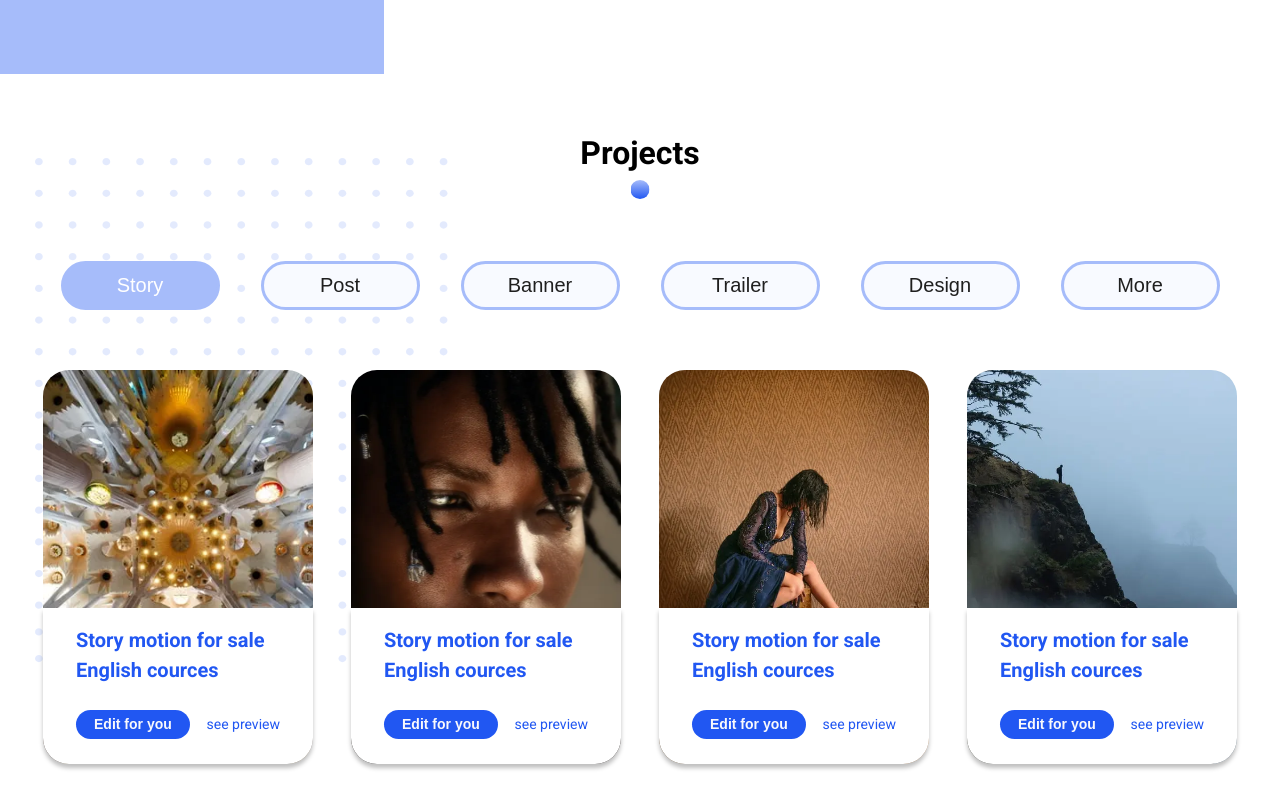
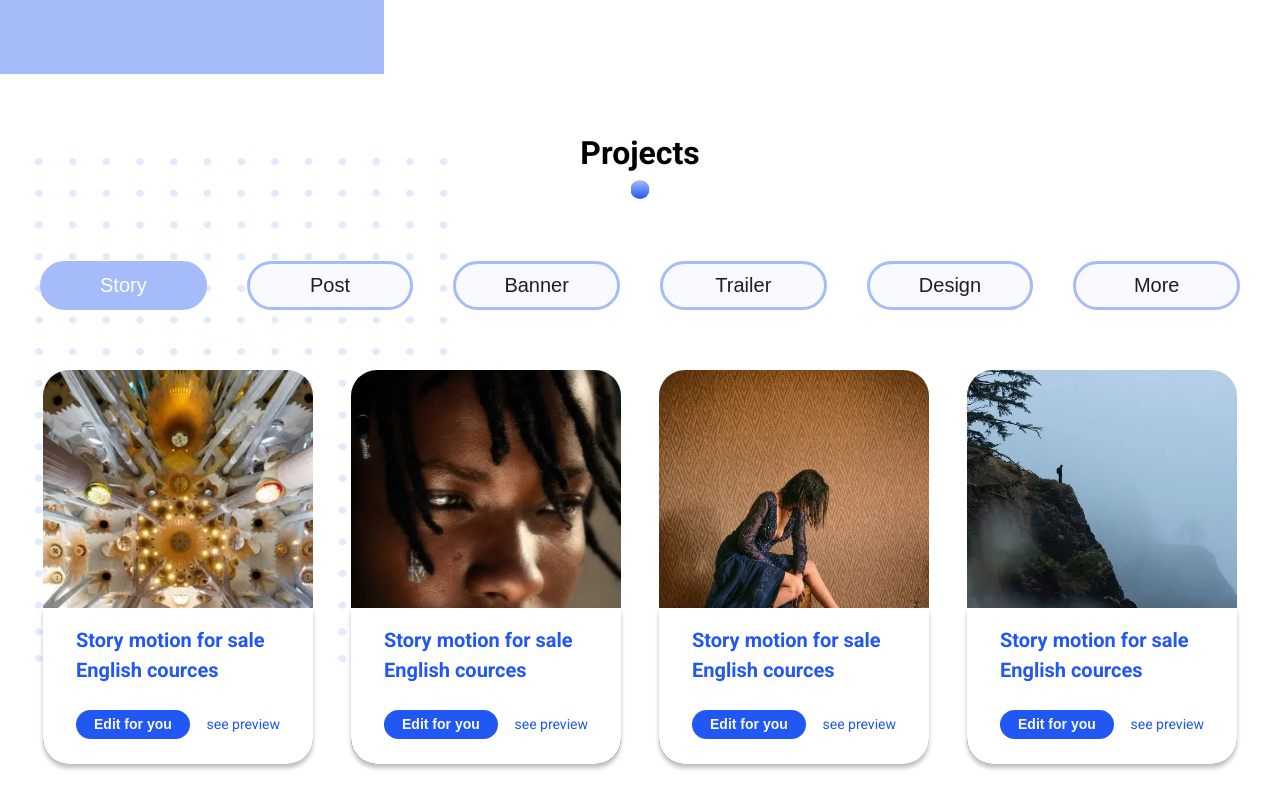
Before and after one commit to leonraz58/portfolio-styled2, a React app: page / in a window 1280 px wide. Shown: the part 820-1620 px from the top of the page. Built offline with nearby package versions, Linux system fonts and the light colour scheme.

Commit message:
add adaptive to Projects

```diff
--- a/src/components/Button.ts
+++ b/src/components/Button.ts
@@ -25,4 +25,10 @@ export const CardButton = styled(Button)`
     color: #F9F9FC;
     padding: ${props => props.padding || "4px 18px"};
     height: 29px;
+
+    @media screen and (max-width: 650px){
+        height: 18px;
+        font-size: 8px;
+        padding: ${props => props.padding || "2px 11px"};
+    }
 `
--- a/src/layout/sections/projects/Projects.tsx
+++ b/src/layout/sections/projects/Projects.tsx
@@ -52,12 +52,10 @@ export const Projects = () => {
     return (
         <StyledProjects>
             <Container>
-                <FlexWrapper direction={"column"} justify={"center"} align={"center"}>
                     <SectionTitle>Projects</SectionTitle>
                     <TabMenu tabsData={tabsData} changeFilterStatus={setStatusFilter}
                              currentFilterStatus={statusFilter}/>
                     <Cards projects={filteredProjects}/>
-                </FlexWrapper>
             </Container>
         </StyledProjects>
     );
@@ -68,6 +66,7 @@ const StyledProjects = styled.section`
     margin-bottom: 154px;
     position: relative;
 
+    @media screen and (min-width: 769px){
         & ${Container} {
             position: relative;
             z-index: 0;
@@ -90,6 +89,8 @@ const StyledProjects = styled.section`
                 z-index: -1;
             }
         }
+    }
+
 
 
 `
--- a/src/layout/sections/projects/cards/Cards.tsx
+++ b/src/layout/sections/projects/cards/Cards.tsx
@@ -24,8 +24,15 @@ export const Cards = (props: CardsPropsType) => {
 
 const StyledCards = styled.ul`
     display: flex;
-    gap: 38px;
+    column-gap: 38px;
+    row-gap: 48px;
     margin-top: 60px;
     flex-wrap: wrap;
     justify-content: center;
+
+    @media screen and (max-width: 650px){
+        column-gap: 23px;
+        row-gap: 29px;
+        margin-top: 37px;
+    }
 `
--- a/src/layout/sections/projects/cards/card/Card.tsx
+++ b/src/layout/sections/projects/cards/card/Card.tsx
@@ -31,6 +31,12 @@ const CardContent = styled.div`
     box-shadow: 0 4px 4px rgba(0, 0, 0, .25);
     border-radius: 0 0 26px 26px;
     padding: 17px 33px 25px;
+
+    @media screen and (max-width: 650px){
+        padding: 10px 20px 14px;
+        border-radius: 0 0 16px 16px;
+    }
+
 `
 
 const Text = styled.p`
@@ -39,6 +45,11 @@ const Text = styled.p`
     line-height: 150%;
     color: #2157f2;
     margin-bottom: 25px;
+
+    @media screen and (max-width: 650px){
+        font-size: 12px;
+        margin-bottom: 16px;
+    }
 `
 
 const Link = styled.a`
@@ -46,6 +57,10 @@ const Link = styled.a`
     font-size: 14px;
     line-height: 148%;
     cursor: pointer;
+
+    @media screen and (max-width: 650px){
+        font-size: 8px;
+    }
 `
 
 const StyledCard = styled.div<{ src: string }>`
@@ -57,6 +72,12 @@ const StyledCard = styled.div<{ src: string }>`
     background-image: url(${props => props.src});
     background-position: center;
     background-size: cover;
+
+    @media screen and (max-width: 650px){
+        width: 165px;
+        height: 240px;
+        border-radius: 16px;
+    }
 
     &:hover ${CardContent} {
         background-color: #a6bcfa;
--- a/src/layout/sections/projects/tabMenu/tabMenu.tsx
+++ b/src/layout/sections/projects/tabMenu/tabMenu.tsx
@@ -30,18 +30,25 @@ export const TabMenu = (props: TabMenuPropsType) => {
 };
 
 const StyledTabMenu = styled.nav`
-    width: 100%;
+    //width: 100%;
     margin-top: 89px;
 
     ul {
-        display: flex;
-        justify-content: space-around;
+        display: grid;
+        grid-template-columns: repeat(auto-fit, minmax(159px, 1fr));
 
-        li {
-            max-width: 159px;
-            width: 100%;
+
+        column-gap: 40px;
+        row-gap: 30px;
+        margin-bottom: 60px;
+
+        @media ${({theme}) => theme.media.mobile} {
+            grid-template-columns: repeat(auto-fit, minmax(96px, 1fr));
+            column-gap: 25px;
+            row-gap: 18px;
         }
     }
+
 `
 
 const TabButton = styled.button<{active: boolean}>`
```
Lines whose indentation alone changed are shown as unchanged.
